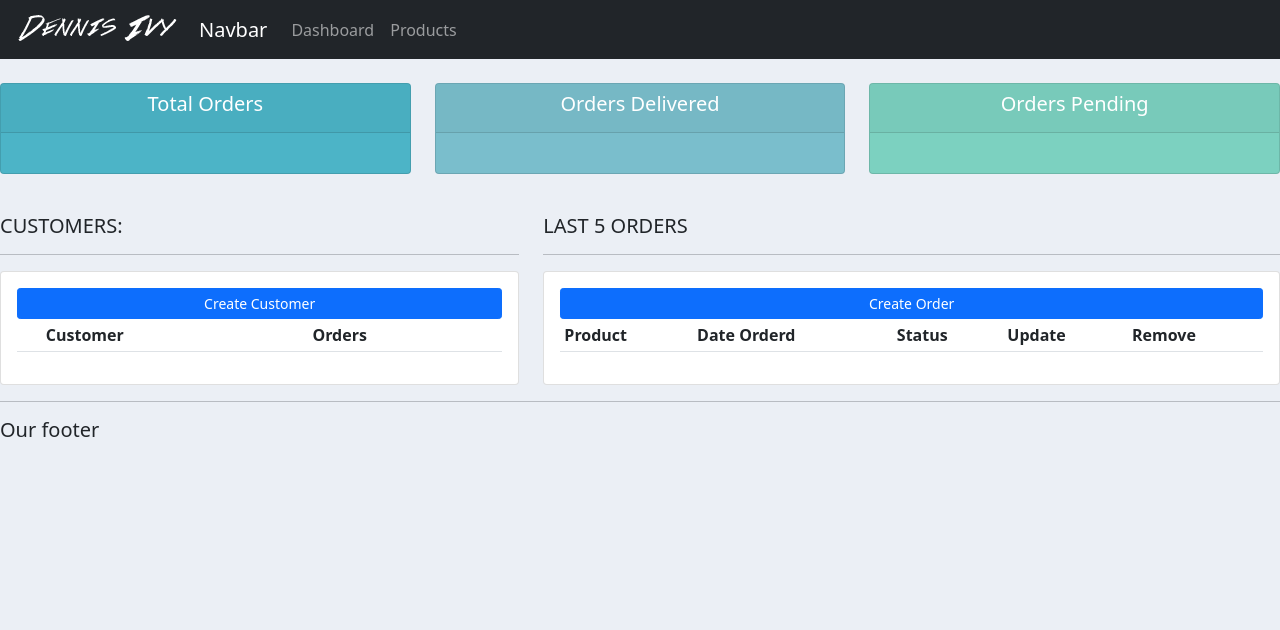
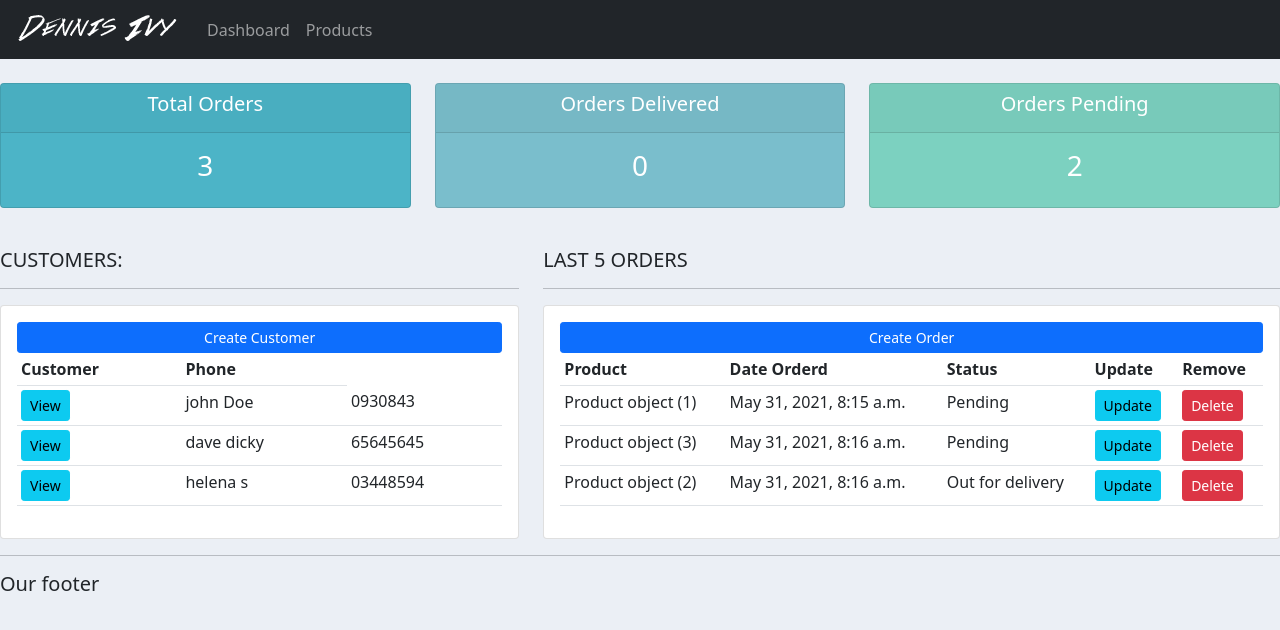
Before and after one commit to bashooff/django_customermanagementapp, a Django app: page / in a window 1280 px wide. Shown: the top 630 px of the page. Run offline with Django 3.2, Linux system fonts and the light colour scheme; data comes from the database, SQL or seed files in the repository; both versions use the stored data as it was after the commit; lists and menus that the app fills with data are empty; some libraries are stand-ins or nearby versions.

Commit message:
buttons for url redirects
created buttons for url redirects, show data in tables

```diff
--- a/django_project/accounts/admin.py
+++ b/django_project/accounts/admin.py
@@ -4,4 +4,5 @@
 
 admin.site.register(Customer)
 admin.site.register(Product)
+admin.site.register(Tag)
 admin.site.register(Order)
--- a/django_project/accounts/models.py
+++ b/django_project/accounts/models.py
@@ -1,6 +1,8 @@
 from django.db import models
 
 # Create your models here.
+
+#These models act as create statements for tables
 
 class Customer(models.Model):
     name = models.CharField(max_length=200, null=True)
@@ -11,7 +13,16 @@
     def __str__(self):
         return self.name
 
+class Tag(models.Model):
+    name = models.CharField(max_length=200, null=True)
+
+    def __str__(self):
+        return self.name
+
 class Product(models.Model):
+
+    #Category in combination with choices causes a dropdown menu in admin db
+
     CATEGORY = (
         ('Indoor', 'Indoor'),
         ('Out door', 'Out door'),
@@ -22,6 +33,8 @@
     category = models.CharField(max_length=200, null=True, choices=CATEGORY)
     description = models.CharField(max_length=200, null=True)
     date_created = models.DateTimeField(auto_now_add=True, null=True)
+    tags = models.ManyToManyField(Tag)
+
 
 class Order(models.Model):
     STATUS = (
@@ -29,7 +42,7 @@
         ('Out for delivery', 'Out for delivery'),
         ('Delivered', 'Delivered')
         )
-    #customer =
-    #product =
+    customer = models.ForeignKey(Customer, null=True, on_delete=models.SET_NULL)
+    product = models.ForeignKey(Product, null=True, on_delete=models.SET_NULL)
     date_created = models.DateTimeField(auto_now_add=True, null=True)
     status = models.CharField(max_length=200, null=True, choices=STATUS)
--- a/django_project/accounts/templates/accounts/dashboard.html
+++ b/django_project/accounts/templates/accounts/dashboard.html
@@ -15,10 +15,19 @@
 			<a class="btn btn-primary  btn-sm btn-block" href="">Create Customer</a>
 			<table class="table table-sm">
 				<tr>
-					<th></th>
+
 					<th>Customer</th>
-					<th>Orders</th>
+					<th>Phone</th>
 				</tr>
+
+				{% for customer in customers %}
+					<tr>
+						<td><a class="btn btn-sm btn-info"
+						href="{% url 'customer' customer.id %}">View</a></td>
+						<td>{{customer.name}}</td>
+						<td>{{customer.phone}}</td>
+					</tr>
+				{% endfor %}
 
 			</table>
 		</div>
@@ -28,7 +37,7 @@
 		<h5>LAST 5 ORDERS</h5>
 		<hr>
 		<div class="card card-body">
-			<a class="btn btn-primary  btn-sm btn-block" href="">Create Order</a>
+			<a class="btn btn-primary  btn-sm btn-block" href="{% url 'create_order' %}">Create Order</a>
 			<table class="table table-sm">
 				<tr>
 					<th>Product</th>
@@ -38,6 +47,16 @@
 					<th>Remove</th>
 				</tr>
 
+				{% for order in orders %}
+					<tr>
+						<td>{{order.product}}</td>
+						<td>{{order.date_created}}</td>
+						<td>{{order.status}}</td>
+						<td><a class="btn btn-sm btn-info" href="">Update</a></td>
+						<td><a class="btn btn-sm btn-danger" href="">Delete</a></td>
+					</tr>
+				{% endfor %}
+
 			</table>
 		</div>
 	</div>
--- a/django_project/accounts/templates/accounts/navbar.html
+++ b/django_project/accounts/templates/accounts/navbar.html
@@ -2,17 +2,17 @@
 
 <nav class="navbar navbar-expand-lg navbar-dark bg-dark">
     <img src="{% static 'images/logo.png' %}" alt="">
-    <a class="navbar-brand" href="#">Navbar</a>
+
     <button class="navbar-toggler" type="button" data-toggle="collapse" data-target="#navbarNav" aria-controls="navbarNav" aria-expanded="false" aria-label="Toggle navigation">
       <span class="navbar-toggler-icon"></span>
     </button>
     <div class="collapse navbar-collapse" id="navbarNav">
       <ul class="navbar-nav">
         <li class="nav-item active">
-          <a class="nav-link" href="#">Dashboard</a>
+          <a class="nav-link" href="{% url 'home' %}">Dashboard</a>
         </li>
         <li class="nav-item">
-          <a class="nav-link" href="#">Products</a>
+          <a class="nav-link" href="{% url 'products' %}">Products</a>
         </li>
 
       </ul>
--- a/django_project/accounts/templates/accounts/status.html
+++ b/django_project/accounts/templates/accounts/status.html
@@ -8,7 +8,7 @@
 			  		<h5 class="card-title">Total Orders</h5>
 			  	</div>
 			  	<div class="card-body">
-			    	<h3 class="card-title"></h3>
+			    	<h3 class="card-title">{{total_orders}}</h3>
 			  	</div>
 			</div>
 		</div>
@@ -21,7 +21,7 @@
 			  		<h5 class="card-title">Orders Delivered</h5>
 			  	</div>
 			  	<div class="card-body">
-			    	<h3 class="card-title"></h3>
+			    	<h3 class="card-title">{{delivered}}</h3>
 			  	</div>
 			</div>
 		</div>
@@ -34,7 +34,7 @@
 			  		<h5 class="card-title">Orders Pending</h5>
 			  	</div>
 			  	<div class="card-body">
-			    	<h3 class="card-title"></h3>
+			    	<h3 class="card-title">{{pending}}</h3>
 			  	</div>
 			</div>
 		</div>
--- a/django_project/accounts/urls.py
+++ b/django_project/accounts/urls.py
@@ -4,7 +4,9 @@
 
 urlpatterns = [
 
-    path('', views.home),
-    path('products/', views.products),
-    path('customer/', views.customer)
+    path('', views.home, name='home'),
+    path('products/', views.products, name='products'),
+    path('customer/<str:pk_test>/', views.customer, name='customer'),
+
+    path('create_order/', views.createOrder, name='create_order')
 ]
--- a/django_project/accounts/views.py
+++ b/django_project/accounts/views.py
@@ -1,12 +1,39 @@
 from django.shortcuts import render
+from .models import *
 
 # Create your views here.
 
 def home(requests):
-    return render(requests, 'accounts/dashboard.html')
+    orders = Order.objects.all()
+    customers = Customer.objects.all()
+
+    total_customer = customers.count()
+
+    total_orders = orders.count()
+    delivered = orders.filter(status='Delivered').count()
+    pending = orders.filter(status='Pending').count()
+
+    context = {'orders':orders, 'customers':customers,
+                'total_orders':total_orders, 'delivered':delivered,
+                'pending':pending}
+
+    return render(requests, 'accounts/dashboard.html', context)
 
 def products(requests):
-    return render(requests, 'accounts/products.html')
+    products = Product.objects.all()
+    context = {'products':products}
+    return render(requests, 'accounts/products.html', context)
 
-def customer(requests):
-    return render(requests, 'accounts/customer.html')
+def customer(requests, pk_test):
+    customer = Customer.objects.get(id=pk_test)
+
+    orders = customer.order_set.all()
+    order_count = orders.count()
+
+    context = {'customer':customer, 'orders':orders, 'order_count':order_count}
+    return render(requests, 'accounts/customer.html', context)
+
+def createOrder(request):
+
+    context = {}
+    return render(request, 'accounts/order_form.html', context)
```
Also changed, not shown: django_project/accounts/templates/accounts/customer.html (+15 -3 lines), django_project/accounts/templates/accounts/order_form.html (added, +22 -0 lines), django_project/accounts/templates/accounts/products.html (+11 -0 lines), django_project/accounts/migrations/0003_auto_20210531_0905.py (added), django_project/accounts/migrations/0004_auto_20210531_0907.py (added), django_project/accounts/migrations/0005_auto_20210531_0911.py (added), django_project/db.sqlite3.
